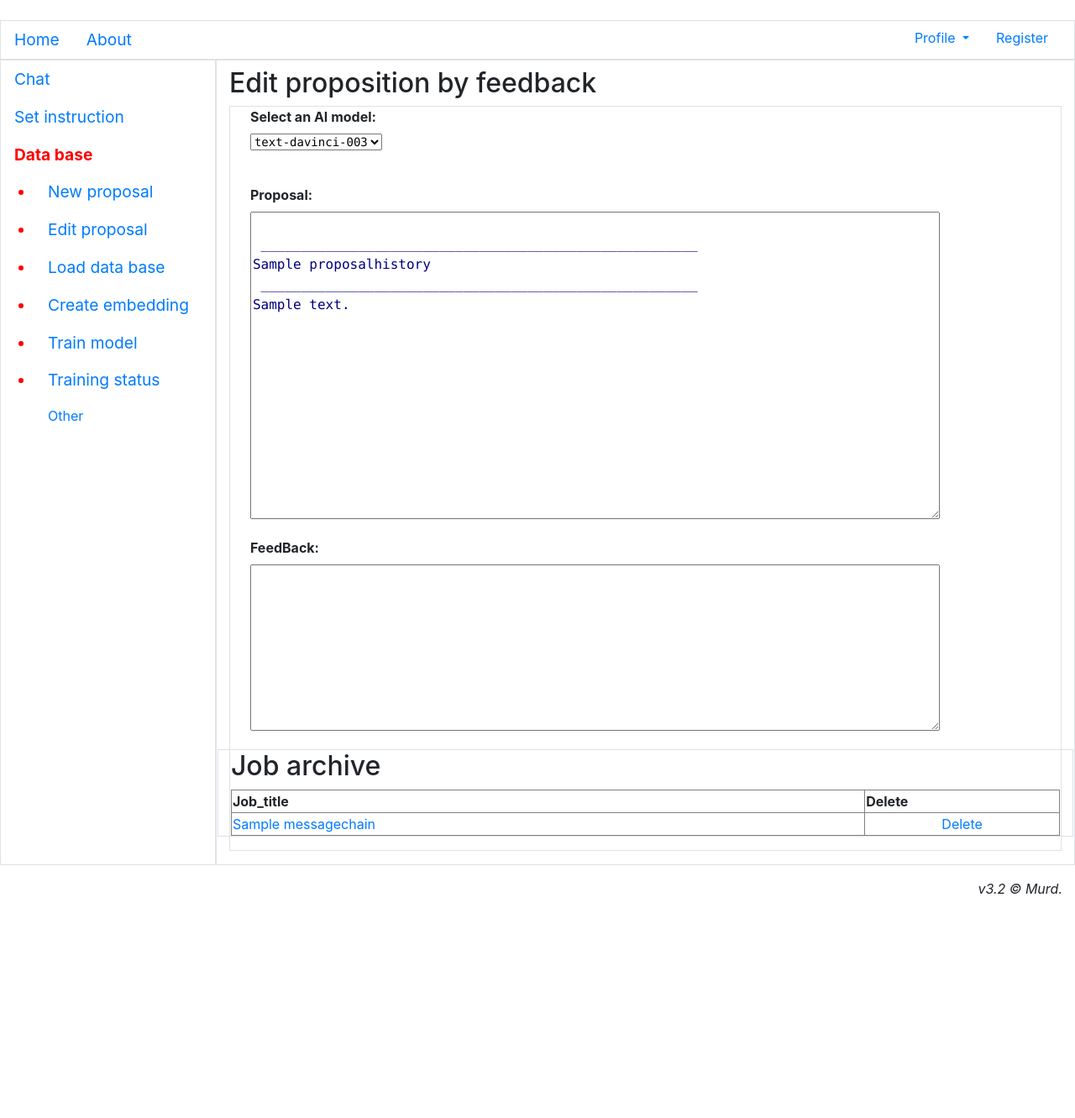
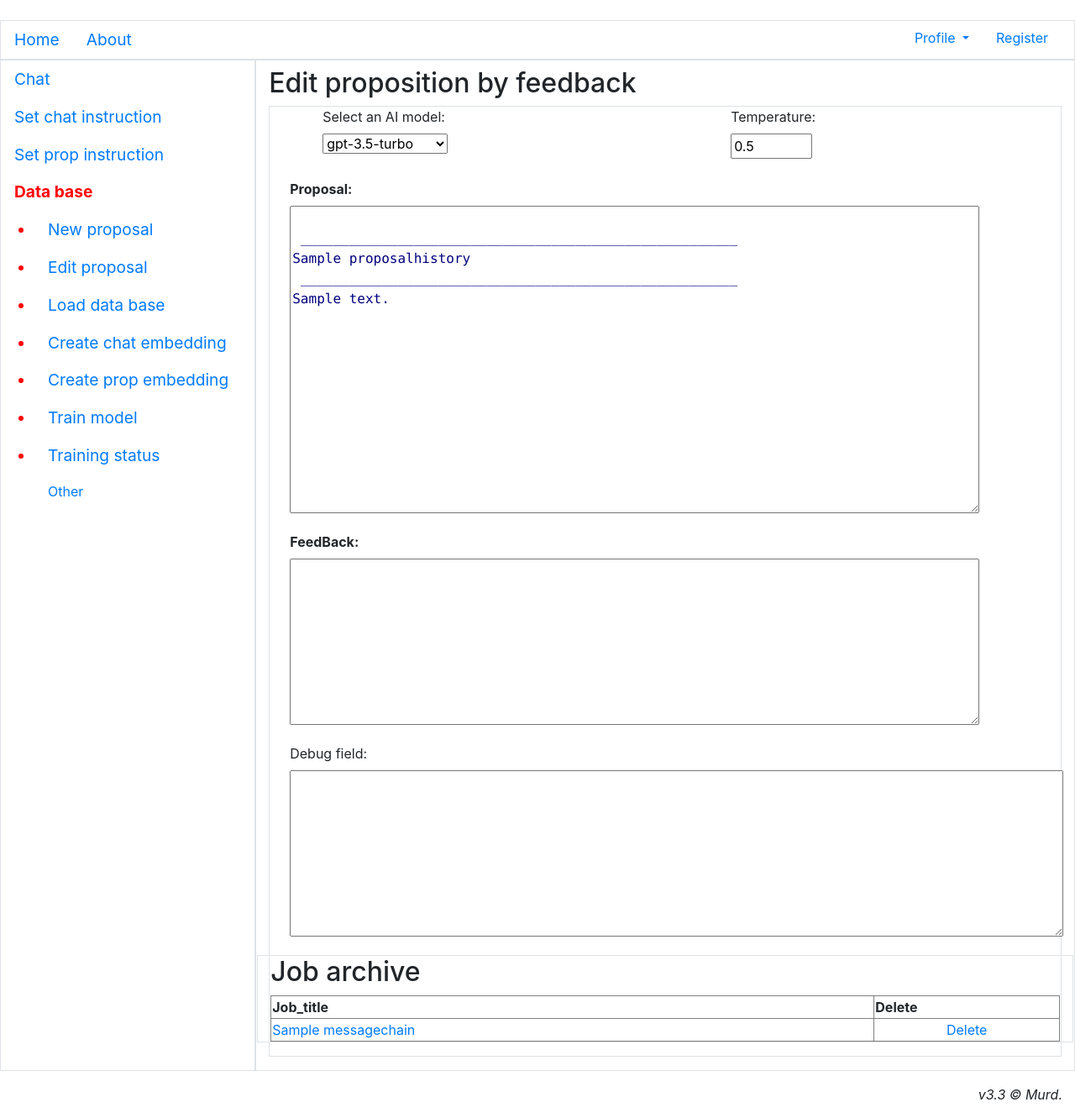
Before and after one commit to Murd1976/ai_chat, a Django app: page /chat/db/edit/ in a window 1280 px wide. Shown: the part 115-1446 px from the top of the page at 84% size. Before the commit the page ends 1179 px from the top, so only its background shows below. Run offline with Django 4.2, Linux system fonts and the light colour scheme; a user stored in the database is signed in; tables that the repository leaves empty hold one stand-in row (values such as "Sample post"); some libraries are stand-ins or nearby versions.

Commit message:
ver 3.3 vith Proposals

```diff
--- /dev/null
+++ b/chat/db/CrisProposal/proposal_instruction.txt
@@ -0,0 +1,6 @@
+You are a specialist in hiring employees and companies.
+Your task by job title ( Job title: ) and job description ( Job description: ),
+write a cover letter for a job offer ( Proposal: )
+If the request contains the FeedBack field: then it is necessary, based on the remark in FeedBack: to edit the current Proposal:
+Examples of Proposal are attached in the request:
+[Your Name] should always be replaced with Manager of company.
--- a/chat/forms.py
+++ b/chat/forms.py
@@ -5,7 +5,7 @@ from django.core.exceptions import ValidationError
 from .models import AdvUser
 from .apps import user_registered
 
-version = 3.2
+version = 3.3
 
 class UserForm(forms.Form):
     name = forms.CharField()
@@ -74,19 +74,24 @@ class ChatForm(forms.Form):
 class JobForm(forms.Form):
 
     f_job_title = forms.CharField(label="Job tile", required=True, widget=forms.TextInput(attrs={'class':'str_input', 'placeholder': 'job title', 'size': 90}))
-    f_job_description = forms.CharField(label="Job description", widget= forms.Textarea(attrs={'class':'text_field', 'rows':'8', 'cols':'80'}), disabled = False, required=True)
-    f_propose = forms.CharField(label="Proposal", widget= forms.Textarea(attrs={'class':'text_field', 'rows':'15', 'cols':'80'}), disabled = False, required=False)
-    f_model = forms.ChoiceField(label="Select an AI model:", initial=0, required= True, choices=((0, "text-davinci-003"), (1, "gpt-3.5-turbo")))
+    f_job_description = forms.CharField(label="Job description", widget= forms.Textarea(attrs={'class':'text_field', 'rows':'8', 'cols':'90'}), disabled = False, required=True)
+    f_propose = forms.CharField(label="Proposal", widget= forms.Textarea(attrs={'class':'text_field', 'rows':'15', 'cols':'90'}), disabled = False, required=False)
+    f_model = forms.ChoiceField(label="Select an AI model:", initial=0, required= True, choices=((0, "gpt-3.5-turbo"), (1, "text-davinci-003")))
+    f_debug_field = forms.CharField(label = 'Debug field',widget= forms.Textarea(attrs={'class':'text_field', 'rows':'8', 'cols':'90'}), disabled = False, required=False)
+    f_chat_temp = forms.DecimalField(label="Temperature:", min_value=0, max_value=1, initial=0.5, decimal_places=1, widget=forms.NumberInput( attrs={'size':'3'}), required=False)
 
 class EditInstructionForm(forms.Form):
 
-    f_chat_instruction = forms.CharField(label="Instruction", widget= forms.Textarea(attrs={'class':'text_field', 'rows':'15', 'cols':'80'}), disabled = False, required=True)
+    f_chat_instruction = forms.CharField(label="Instruction", widget= forms.Textarea(attrs={'class':'text_field', 'rows':'15', 'cols':'90'}), disabled = False, required=True)
 
 class EditJobForm(forms.Form):
 
     f_content = forms.CharField(label="Proposal", widget= forms.Textarea(attrs={'class':'text_field', 'rows':'15', 'cols':'80'}), disabled = False, required=True)
     f_feedback = forms.CharField(label="FeedBack", widget= forms.Textarea(attrs={'class':'text_field', 'rows':'8', 'cols':'80'}), disabled = False, required=False)
-    f_model = forms.ChoiceField(label="Select an AI model:", initial=0, required= True, choices=((0, "text-davinci-003"), (1, "gpt-3.5-turbo")))
+    f_model = forms.ChoiceField(label="Select an AI model:", initial=0, required= True, choices=((0, "gpt-3.5-turbo"), (1, "text-davinci-003")))
+
+    f_debug_field = forms.CharField(label = 'Debug field',widget= forms.Textarea(attrs={'class':'text_field', 'rows':'8', 'cols':'90'}), disabled = False, required=False)
+    f_chat_temp = forms.DecimalField(label="Temperature:", min_value=0, max_value=1, initial=0.5, decimal_places=1, widget=forms.NumberInput( attrs={'size':'3'}), required=False)
 
 class OutTextForm(forms.Form):
     f_content = forms.CharField(label="Status", widget= forms.Textarea(attrs={'class':'text_field', 'rows':'15', 'cols':'80'}), disabled = False, required=True)
--- a/chat/templates/chat/chat_base.html
+++ b/chat/templates/chat/chat_base.html
@@ -54,7 +54,8 @@
           <nav class= "col-md-auto nav flex-column border">
             {% if user.is_authenticated %}
             <li class="nav-item root"><a class="nav-link" href="{% url 'chat:my_chat_gpt' %}">Chat</a></li>
-			<li class="nav-item root"><a class="nav-link" href="{% url 'chat:my_chat_gpt_instruction' %}">Set instruction</a></li>
+			<li class="nav-item root"><a class="nav-link" href="{% url 'chat:my_chat_gpt_instruction' %}">Set chat instruction</a></li>
+			<li class="nav-item root"><a class="nav-link" href="{% url 'chat:my_prop_gpt_instruction' %}">Set prop instruction</a></li>
 
             <span class= "nav-link root font-weight-bold"> Data base </span>
             	<ul>
@@ -63,7 +64,8 @@
 
 					{% if user.is_superuser %}
 					<li class="nav-item root"><a class="nav-link" href="{% url 'chat:my_load_base' %}">Load data base</a></li>
-					<li class="nav-item root"><a class="nav-link" href="{% url 'chat:my_create_embedding' %}">Create embedding</a></li>
+					<li class="nav-item root"><a class="nav-link" href="{% url 'chat:my_create_chat_embedding' %}">Create chat embedding</a></li>
+					<li class="nav-item root"><a class="nav-link" href="{% url 'chat:my_create_prop_embedding' %}">Create prop embedding</a></li>
 					<li class="nav-item root"><a class="nav-link" href= "{% url 'chat:my_train_model' %}"> Train model </a></li>
 					<li class="nav-item root"><a class="nav-link" href= "{% url 'chat:my_status_model' %}"> Training status </a></li>
 					{% endif %}
@@ -81,7 +83,7 @@
           </section>
       	</div>
 		<footer class="mt-3">
-			<p class="text-right font-italic"> v3.2  &copy; Murd.</p>
+			<p class="text-right font-italic"> v3.3  &copy; Murd.</p>
 		</footer>
 
 
--- a/chat/templates/chat/chat_edit_proposal.html
+++ b/chat/templates/chat/chat_edit_proposal.html
@@ -18,11 +18,25 @@
 	<div class="col">
 	<div class="row ml-4">
 		<div class = "col">
-			<div class="row">
-				<b>{{ form.f_model.label_tag }}</b>
-			</div>
-			<div class="text_field row ">
-				<pre>{{ form.f_model }}</pre>
+
+			<div class="row ml-4">
+				<div class="col">
+					<div class="row">
+						{{ form.f_model.label_tag }}
+					</div>
+					<div class="row">
+						{{ form.f_model }}
+					</div>
+				</div>
+
+				<div class="col">
+					<div class="row ml-4">
+						{{ form.f_chat_temp.label_tag }}
+					</div>
+					<div class="text_field row ml-4">
+						{{ form.f_chat_temp }}
+					</div>
+				</div>
 			</div>
 
 			<div class="row">&nbsp </div>
@@ -43,6 +57,16 @@
 			<div class="row">
 				{% buttons submit="  Submit  " %} {% endbuttons %}
 			</div>
+
+			{% if user.is_superuser %}
+			<div class="row">
+				{{ form.f_debug_field.label_tag }}
+			</div>
+			<div class="text_field row">
+				<pre>{{ form.f_debug_field|safe }}</pre>
+			</div>
+			{% endif %}
+
 		</div>
 	</div>
 	</div>
--- a/chat/urls.py
+++ b/chat/urls.py
@@ -9,19 +9,21 @@ urlpatterns = [
     #path('chat/gpt/', views.gpt_response, name= 'my_chat_gpt'),
     path('chat/gpt/', views.chat_page, name= 'my_chat_gpt'),
     path('chat/gpt/<int:id>', views.chat_page, name= 'my_chat_gpt_id'),
-    path('chat/gpt/instruction/', views.chat_instruction, name= 'my_chat_gpt_instruction'),
+    path('chat/gpt/instruction/chat/', views.chat_instruction, name= 'my_chat_gpt_instruction'),
+    path('chat/gpt/instruction/prop/', views.prop_instruction, name= 'my_prop_gpt_instruction'),
 
     path('chat/db/', views.load_base_page, name= 'my_load_base'),
-    path('chat/db/embedding', views.create_embedding_page, name= 'my_create_embedding'),
+    path('chat/db/embedding/chat', views.create_chat_embedding_page, name= 'my_create_chat_embedding'),
+    path('chat/db/embedding/prop', views.create_prop_embedding_page, name= 'my_create_prop_embedding'),
     path('chat/db/chat', views.load_chat_data_page, name= 'my_load_chat'),
 
     path('chat/db/train/', views.train_page, name= 'my_train_model'),
 
     path('chat/db/train/status/', views.train_status_page, name= 'my_status_model'),
-    path('chat/db/new/<int:id>/', views.new_proposal_page, name= 'my_new_proposal'),
-    path('chat/db/new/', views.new_proposal_page, name= 'my_new_proposal'),
-    path('chat/db/edit/<int:id>/', views.edit_proposal_page, name= 'my_edit_proposal'),
-    path('chat/db/edit/', views.edit_proposal_page, name= 'my_edit_proposal'),
+    path('chat/db/new/<int:id>/', views.new_em_proposal_page, name= 'my_new_proposal'),
+    path('chat/db/new/', views.new_em_proposal_page, name= 'my_new_proposal'),
+    path('chat/db/edit/<int:id>/', views.edit_em_proposal_page, name= 'my_edit_proposal'),
+    path('chat/db/edit/', views.edit_em_proposal_page, name= 'my_edit_proposal'),
 
     path('chat/db/edit/del/<int:id>/', views.delete_record_edit, name= 'my_del_record_edit'),
     path('chat/db/new/del/<int:id>/', views.delete_record_new, name= 'my_del_record_new'),
--- a/chat/views.py
+++ b/chat/views.py
@@ -27,6 +27,7 @@ import requests
 from dotenv import load_dotenv
 import os
 from .ai_embedding import *
+
 
 class BBLoginView(LoginView):
     template_name = 'chat/chat_login.html'
@@ -109,7 +110,7 @@ def user_activate(request, sign):
     return render(request, template)# Create your views here.
 
 @login_required
-def create_embedding_page(request):
+def create_chat_embedding_page(request):
 
     f_name = "train_data_ask.jsonl"
     # папка базы данных
@@ -130,6 +131,34 @@ def create_embedding_page(request):
                                         persist_directory) # путь для сохранения базы данных
 
     parts = DbLoadForm(initial= {"db_name":f_name})
+    template = 'chat/chat_create_embedding.html'
+
+    context = {"form": parts, "user_name":request.user}
+    return render(request, template, context)
+
+@login_required
+def create_prop_embedding_page(request):
+
+    #f_name = "train_data_ask.jsonl"
+    # папка базы данных
+    #persist_directory = 'chat/db/CrisEmbeddingsProposal/'
+    # путь к учебным материалам
+    #data_directory = 'chat/db/CrisProposal/'
+    #"chat/train_data_ask.jsonl"
+    #system_doc = 'support_instruction.txt'
+    gptLearning = WorkerОpenAIProposal(WorkerОpenAIProposal.data_directory_prop + WorkerОpenAIProposal.system_doc_prop, WorkerОpenAIProposal.persist_directory_prop)
+
+    if request.method == "POST":
+        userform = DbLoadForm(request.POST or None)
+        if userform.is_valid():
+            f_name = userform.cleaned_data["db_name"]
+
+
+            # # Подготовка эмбедингов
+            gptLearning.create_embedding(gptLearning.data_directory_prop + f_name, # путь к учебным материалам
+                                        gptLearning.persist_directory_prop) # путь для сохранения базы данных
+
+    parts = DbLoadForm(initial= {"db_name":gptLearning.db_proposal_file})
     template = 'chat/chat_create_embedding.html'
 
     context = {"form": parts, "user_name":request.user}
@@ -220,7 +249,9 @@ def delete_record_new(request, id):
         test.delete()
         return redirect('chat:my_new_proposal')
     except MessageChain.DoesNotExist:
-        return HttpResponseNotFound("<h2>Record not found</h2>")
+        template = 'chat/chat_msg_page.html'
+        context = {"my_msg":"<h2>Record not found</h2>"}
+        return render(request, template, context)
 
 # delete record
 def delete_record_edit(request, id):
@@ -229,7 +260,9 @@ def delete_record_edit(request, id):
         test.delete()
         return redirect('chat:my_edit_proposal')
     except MessageChain.DoesNotExist:
-        return HttpResponseNotFound("<h2>Record not found</h2>")
+        template = 'chat/chat_msg_page.html'
+        context = {"my_msg":"<h2>Record not found</h2>"}
+        return render(request, template, context)
 
 # delete chat
 def delete_chat(request, id):
@@ -238,7 +271,10 @@ def delete_chat(request, id):
         test.delete()
         return redirect('chat:my_chat_gpt')
     except MessageChain.DoesNotExist:
-        return HttpResponseNotFound("<h2>Record not found</h2>")
+        template = 'chat/chat_msg_page.html'
+        context = {"my_msg":"<h2>Record not found</h2>"}
+        return render(request, template, context)
+
 
 def chat_page__(request):
     template = 'chat/chat_gpt_response.html'
@@ -338,6 +374,32 @@ def chat_instruction(request):
     context = {"form": parts}
     return render(request, template, context)
 
+def prop_instruction(request):
+    template = 'chat/chat_gpt_instruction.html'
+    # путь к учебным материалам
+    data_directory = 'chat/db/CrisProposal/'
+    system_doc = 'proposal_instruction.txt'
+
+    if request.method == "POST":
+        #text_buf = "Amswer: "
+        userform = EditInstructionForm(request.POST or None)
+        #text_buf += dict(strategies_value)[str(userform.data.get("f_strategies"))]
+
+        if userform.is_valid():
+            txt = userform.cleaned_data['f_chat_instruction']
+            print('\n', txt)
+            f = open(data_directory + system_doc, 'w')
+            f.write(txt)
+            f.close()
+
+    with open(data_directory + system_doc, "r") as f:
+        text = f.read()
+    f.close()
+
+    parts = EditInstructionForm(initial = {'f_chat_instruction': text})
+    context = {"form": parts}
+    return render(request, template, context)
+
 def chat_page(request, id = 0):
     template = 'chat/chat_gpt_response.html'
 
@@ -349,10 +411,11 @@ def chat_page(request, id = 0):
     system_doc = 'support_instruction.txt'
 
     try:
-        gptLearning = WorkerОpenAI(data_directory + system_doc, persist_directory)
+        gptLearning = WorkerОpenAIChat(data_directory + system_doc, persist_directory)
     except openai.OpenAIError as e:
-        #print(f'OpenAI API Error: {e}')
-        return HttpResponse(f'OpenAI API Error: {e}')
+        template = 'chat/chat_msg_page.html'
+        context = {"my_msg":f'OpenAI API Error: {e}'}
+        return render(request, template, context)
 
     chats = ChatList.objects.all()
 
@@ -387,8 +450,9 @@ def chat_page(request, id = 0):
             try:
                 response = gptLearning.answer_user_question(full_query, temp = tmp, verbose = 1)
             except openai.OpenAIError as e:
-                #print(f'OpenAI API Error: {e}')
-                return HttpResponse(f'OpenAI API Error: {e}')
+                template = 'chat/chat_msg_page.html'
+                context = {"my_msg":f'OpenAI API Error: {e}'}
+                return render(request, template, context)
 
             if( id == 0):
                 # сохраняем ответ в базу данных
@@ -453,7 +517,9 @@ def chat_page(request, id = 0):
             return redirect(redirect_url)
             #return redirect('chat:my_chat_gpt_id', id=curr_chat.id)
         else:
-            return HttpResponse("Something was wrong...")
+            template = 'chat/chat_msg_page.html'
+            context = {"my_msg":"Something was wrong..."}
+            return render(request, template, context)
 
     messages = ''
     if (id > 0):
@@ -478,8 +544,212 @@ def chat_page(request, id = 0):
     context = {"form": parts, "chat_list": chats}
     return render(request, template, context)
 
+def new_em_proposal_page(request, id = 0):
+    template = 'chat/chat_new_proposal.html'
+
+
+    jobs = MessageChain.objects.all()
+    models = [(0, 'gpt-3.5-turbo-0301'), (1, 'text-davinci-003')]
+    if request.method == "POST":
+
+        userform = JobForm(request.POST or None)
+
+        if userform.is_valid():
+            sys_msg = " You are an assistant who creates a proposal cover letter for new job offers."
+            query_text = " Create new proposal cover letter for job title and job description below.:\n\n"
+
+            j_title = userform.cleaned_data["f_job_title"]
+            j_description = userform.cleaned_data["f_job_description"]
+            curr_model = dict(models)[int(userform.cleaned_data["f_model"])]
+            tmp = float(userform.cleaned_data['f_chat_temp'])
+            #print(f"\n Current model: {curr_model} \n")
+
+            try:
+                gptLearning = WorkerОpenAIProposal(WorkerОpenAIProposal.data_directory_prop + WorkerОpenAIProposal.system_doc_prop, WorkerОpenAIProposal.persist_directory_prop, curr_model)
+            except openai.OpenAIError as e:
+                template = 'chat/chat_msg_page.html'
+                context = {"my_msg":f'OpenAI API Error: {e}'}
+                return render(request, template, context)
+
+            query = f" Job title: {j_title}\n\n Job description: {j_description}\n"
+
+            try:
+                response = gptLearning.get_gpt_proposal(query, temp = tmp, verbose = 1)
+            except openai.OpenAIError as e:
+                template = 'chat/chat_msg_page.html'
+                context = {"my_msg":f'OpenAI API Error: {e}'}
+                return render(request, template, context)
+
+            # сохраняем ответ в базу данных
+            MessageChain.objects.create(
+                owner = request.user,
+                job_title = j_title,
+                job_description = j_description,
+                #proposal_cover_letter = response.strip(),
+                proposal_cover_letter = response,
+                chat_interview = ""
+            )
+
+            # создаем новый чат для нового предложения и сохраняем в базу данных
+            ProposalHistory.objects.create(
+                message_chain = MessageChain.objects.last(),
+                user_question = query,
+                #ai_answer = response.strip()
+                ai_answer = response
+            )
+
+            st = ""
+            for i in range(len(gptLearning.debug_log)):
+                st += str(gptLearning.debug_log[i])
+
+            parts = JobForm(initial= {"f_job_title":j_title, "f_job_description":j_description, "f_propose":response, "f_debug_field":st})
+
+            context = {"form": parts, "jobs": jobs}
+            return render(request, template, context)
+        else:
+            template = 'chat/chat_msg_page.html'
+            context = {"my_msg":"Something was wrong..."}
+            return render(request, template, context)
+
+
+    if (id > 0):
+        curr_job_chain = MessageChain.objects.get(id=id)
+    else:
+        curr_job_chain = MessageChain.objects.last()
+
+    if (curr_job_chain == None):
+        parts = JobForm()
+    else:
+
+        parts = JobForm(initial= {"f_job_title":curr_job_chain.job_title, "f_job_description":curr_job_chain.job_description, "f_propose":curr_job_chain.proposal_cover_letter})
+
+    context = {"form": parts, "jobs": jobs}
+    return render(request, template, context)
+
+def edit_em_proposal_page(request, id = 0):
+    template = 'chat/chat_edit_proposal.html'
+    jobs = MessageChain.objects.all()
+    models = [(0, 'gpt-3.5-turbo-0301'), (1, 'text-davinci-003')]
+
+    if request.method == "POST":
+
+        userform = EditJobForm(request.POST or None)
+
+        if userform.is_valid():
+            #query = []
+            sys_msg = "You are an assistant who, based on the user's comments, edits the current Proposal for new job offers."
+            if(id == 0):
+                template = 'chat/chat_msg_page.html'
+                context = {"my_msg":"First you need to select an entry!"}
+                return render(request, template, context)
+
+            j_feedback = userform.cleaned_data["f_feedback"]
+            #curr_job_chain = MessageChain.objects.filter(owner = request.user).get(id = id)
+            curr_job_chain = MessageChain.objects.get(id = id)
+            curr_model = dict(models)[int(userform.cleaned_data["f_model"])]
+            tmp = float(userform.cleaned_data['f_chat_temp'])
+
+
+            try:
+                gptLearning = WorkerОpenAIProposal(WorkerОpenAIProposal.data_directory_prop + WorkerОpenAIProposal.system_doc_prop, WorkerОpenAIProposal.persist_directory_prop, curr_model)
+            except openai.OpenAIError as e:
+                template = 'chat/chat_msg_page.html'
+                context = {"my_msg":f'OpenAI API Error: {e}'}
+                return render(request, template, context)
+
+            query = f" FeedBack: {j_feedback} Job title: {curr_job_chain.job_title}\n\n Job description: {curr_job_chain.job_description}\n\n Proposal: {curr_job_chain.proposal_cover_letter}\n"
+
+            try:
+                response = gptLearning.get_gpt_proposal(query, temp = tmp, verbose = 1)
+            except openai.OpenAIError as e:
+                template = 'chat/chat_msg_page.html'
+                context = {"my_msg":f'OpenAI API Error: {e}'}
+                return render(request, template, context)
+
+            curr_job_chain.proposal_cover_letter = response.strip()
+            curr_job_chain.save(update_fields=["proposal_cover_letter"])
+
+            # создаем новую запись в чате для текущего предложения
+            ProposalHistory.objects.create(
+                message_chain = curr_job_chain,
+                user_question = query,
+                ai_answer = response.strip()
+            )
+            #print(response)
+            '''
+            # сохраняем ответ в базу данных
+            MessageChain.objects.create(
+                owner = request.user,
+                job_title = j_title,
+                job_description = j_description,
+                proposal_cover_letter = response.strip(),
+                chat_interview = ""
+            )
+            '''
+
+            messages = []
+            res = ProposalHistory.objects.filter(message_chain=curr_job_chain)
+
+            if(len(res) == 0):
+                messages.extend(curr_job_chain.proposal_cover_letter)
+            else:
+                for qa in res:
+                    if not (pd.isna(qa.user_question)):
+                        messages.extend(["\n ______________________________________________________ \n", qa.user_question, "\n ______________________________________________________ \n", qa.ai_answer])
+
+            st = ""
+            for buf in messages:
+                st += buf
+
+            st2 = ""
+            for i in range(len(gptLearning.debug_log)):
+                st2 += str(gptLearning.debug_log[i])
+
+
+            parts = EditJobForm(initial= {"f_content":st, "f_debug_field":st2})
+
+
+            #parts = EditJobForm(initial= {"f_content":response.strip()})
+
+            context = {"form": parts, "jobs": jobs}
+            return render(request, template, context)
+        else:
+            template = 'chat/chat_msg_page.html'
+            context = {"my_msg":"Something was wrong..."}
+            return render(request, template, context)
+
+    if (id > 0):
+        curr_job_chain = MessageChain.objects.get(id=id)
+    else:
+        curr_job_chain = MessageChain.objects.last()
+
+    if (curr_job_chain == None):
+        parts = JobForm()
+    else:
+        #query = []
+        #query.extend([curr_job_chain.proposal_cover_letter])
+        messages = []
+        res = ProposalHistory.objects.filter(message_chain=curr_job_chain)
+
+        if(len(res) == 0):
+            messages.extend(curr_job_chain.proposal_cover_letter)
+        else:
+            for qa in res:
+                if not (pd.isna(qa.user_question)):
+                    messages.extend(["\n ______________________________________________________ \n", qa.user_question, "\n ______________________________________________________ \n", qa.ai_answer])
+        #parts = JobForm(initial= {"f_job_title":curr_job_chain.job_title, "f_job_description":curr_job_chain.job_description, "f_propose":messages})
+
+        st = ""
+        for buf in messages:
+            st += buf
+        parts = EditJobForm(initial= {"f_content":st})
+
+    context = {"form": parts, "jobs": jobs}
+    return render(request, template, context)
+
 def new_proposal_page(request, id = 0):
     template = 'chat/chat_new_proposal.html'
+
     jobs = MessageChain.objects.all()
     models = [(0, 'text-davinci-003'), (1, 'gpt-3.5-turbo')]
     if request.method == "POST":
```
Also changed, not shown: chat/ai_embedding.py (+198 -12 lines), chat/templates/chat/chat_new_proposal.html (+29 -6 lines), 4 other files.
